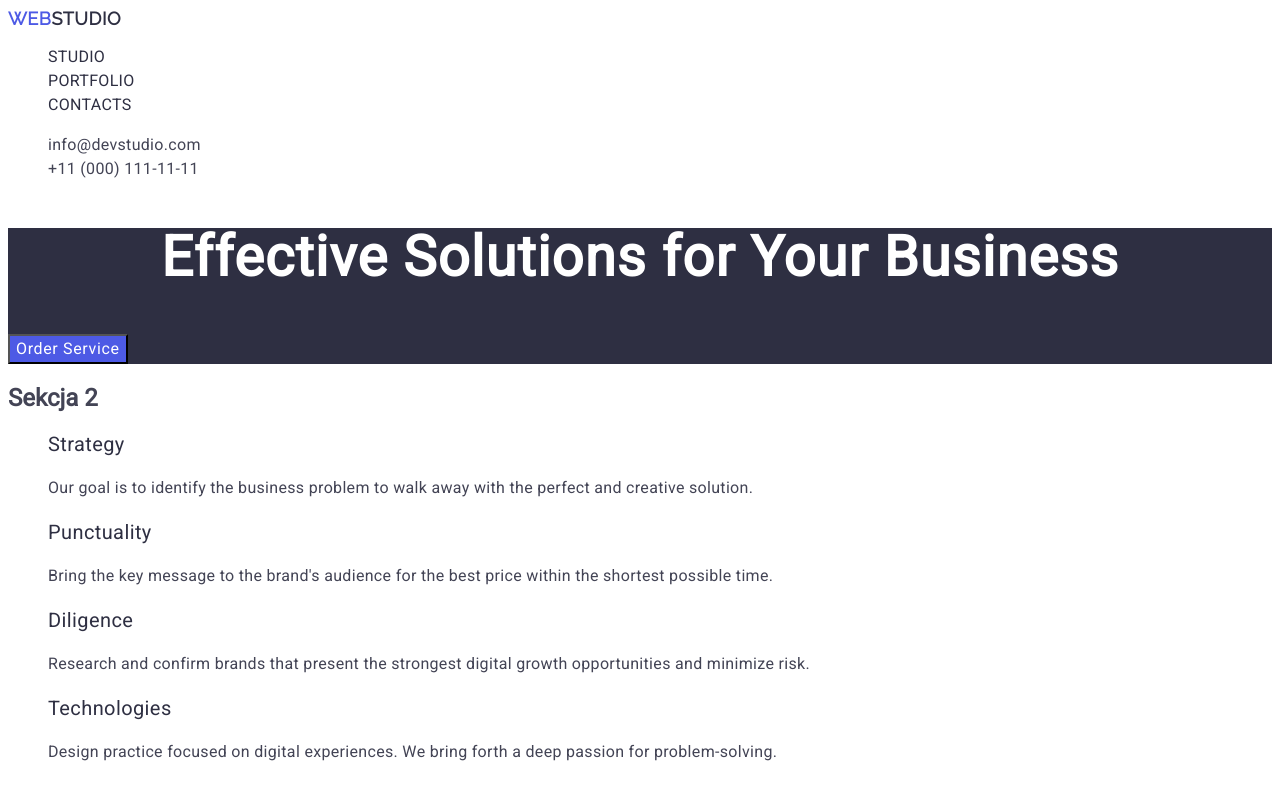
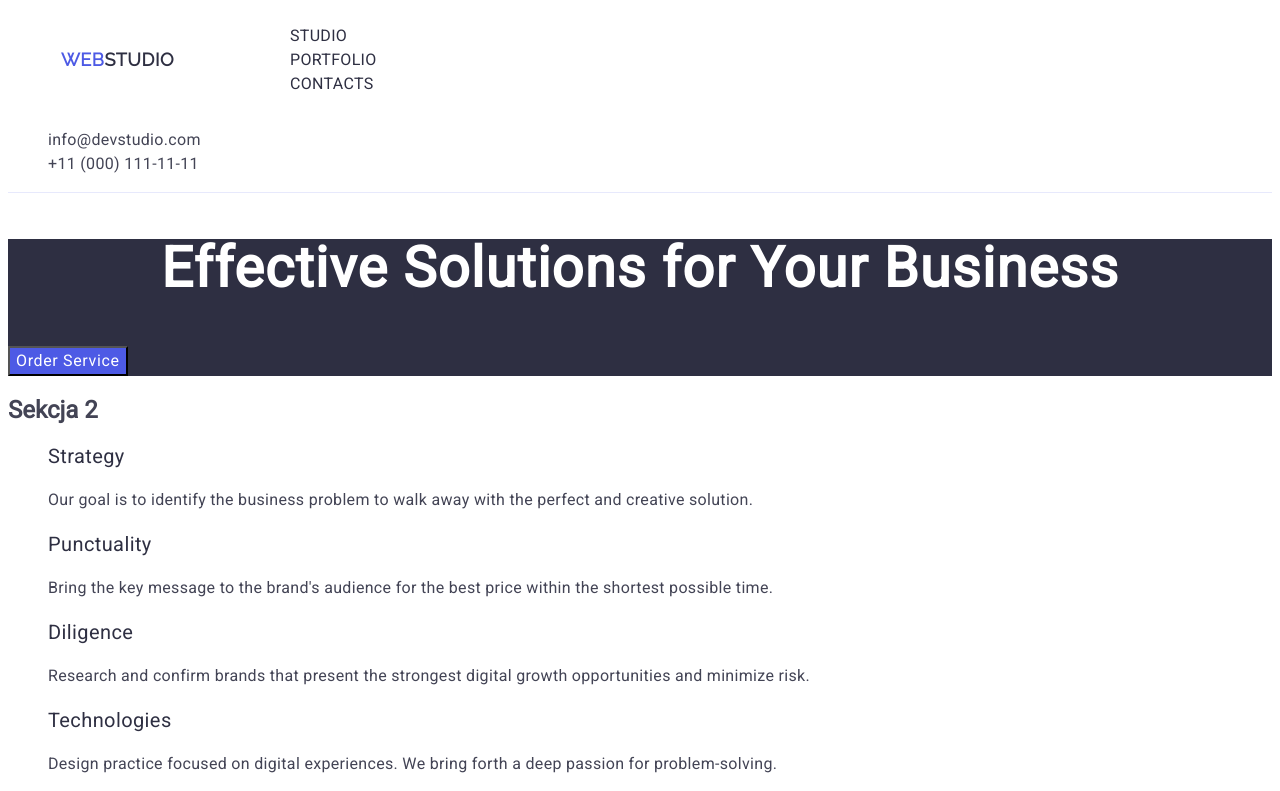
Before and after one commit to Michal901/goit-markup-hw-03, a plain HTML site: page index.html in a window 1280 px wide. Shown: the top 791 px of the page. Drawn offline with Linux system fonts and the light colour scheme.

Commit message:
Update style.css

```diff
--- a/css/style.css
+++ b/css/style.css
@@ -1,3 +1,5 @@
+/* !!!!!!!!EACH PAGE!!!!! */
+
 :root {
   --hover-color: #4d5ae5;
   --custom-link-color: #2e2f42;
@@ -5,6 +7,7 @@
   --button-menu-color: #404bbf;
   --sec-back-color: #f4f4fd;
   --custom-menu-color: #434455;
+  --custom-border-color: #e7e9fc;
 }
 body {
   font-family: "Roboto", sans-serif;
@@ -19,17 +22,23 @@ body {
   letter-spacing: 0.03em;
   text-transform: uppercase;
   color: var(--hover-color);
+  margin-right: 76px;
 }
 .logo:hover {
   color: var(--hover-color);
 }
+.logo-span {
+  color: var(--custom-link-color);
+}
+
 .link {
   text-decoration: none;
 }
 .list {
   list-style: none;
 }
-
+/* !!!MENU/ADDRESS!!! */
+/* !MENU! */
 .li-header-first {
   font-weight: 500;
   font-size: 16px;
@@ -47,6 +56,24 @@ a.hover-menu-fst:hover {
 a.hover-menu-fst:focus {
   color: var(--button-menu-color);
 }
+.header-container {
+  border-bottom: 1px solid var(--custom-border-color);
+}
+.div-bouth-container {
+  display: flex;
+}
+.container {
+  width: 1158px;
+  margin: 0 auto;
+  padding: 0 15px;
+}
+.header-bouth-nav {
+  display: flex;
+  align-items: center;
+}
+/* !MENU END! */
+
+/*!ADDRESS! */
 .address-header {
   font-style: normal;
 }
@@ -61,6 +88,28 @@ a.hover-menu-sec:hover {
 a.hover-menu-sec:focus {
   color: var(--button-menu-color);
 }
+
+/*!ADDRESS END! */
+/*!!!MENU/ADDRESS END!!!*/
+
+/* FOOTER */
+.footer {
+  background-color: var(--custom-link-color);
+}
+.footer-span {
+  color: var(--sec-back-color);
+}
+.footer-p {
+  line-height: 1.5;
+  color: var(--sec-back-color);
+  letter-spacing: 0.02em;
+}
+/* FOOTER END */
+/* !!!!!!!!EACH PAGE END!!!!! */
+
+/* !!!!!!!!!INDEX!!!!!!!!!! */
+/* !!MAIN!! */
+
 .first-section {
   background-color: var(--custom-link-color);
 }
@@ -135,17 +184,11 @@ a.hover-menu-sec:focus {
 .fourth-section-li {
   background-color: var(--background-color);
 }
-.footer {
-  background-color: var(--custom-link-color);
-}
-.footer-span {
-  color: var(--sec-back-color);
-}
-.footer-p {
-  line-height: 1.5;
-  color: var(--sec-back-color);
-  letter-spacing: 0.02em;
-}
+/* !MAIN END! */
+/* !!!!!!!!!INDEX END!!!!!!!!! */
+
+/* !!!!!!!!PORTFOLIO!!!!!!!! */
+
 .first-button-portfo {
   font-family: "Roboto", sans-serif;
   font-weight: 500;
@@ -177,6 +220,3 @@ a.hover-menu-sec:focus {
   letter-spacing: 0.02em;
   color: var(--custom-menu-color);
 }
-.logo-span {
-  color: var(--custom-link-color);
-}
```
